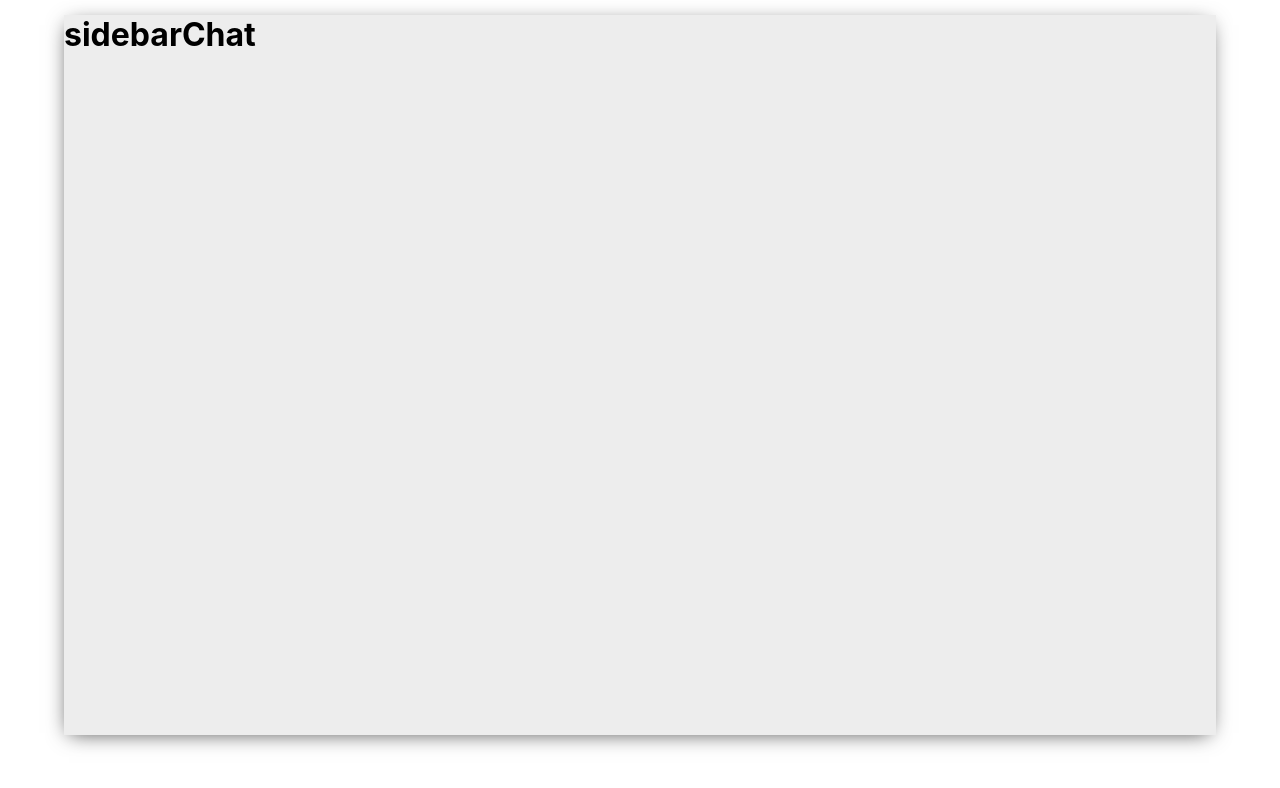
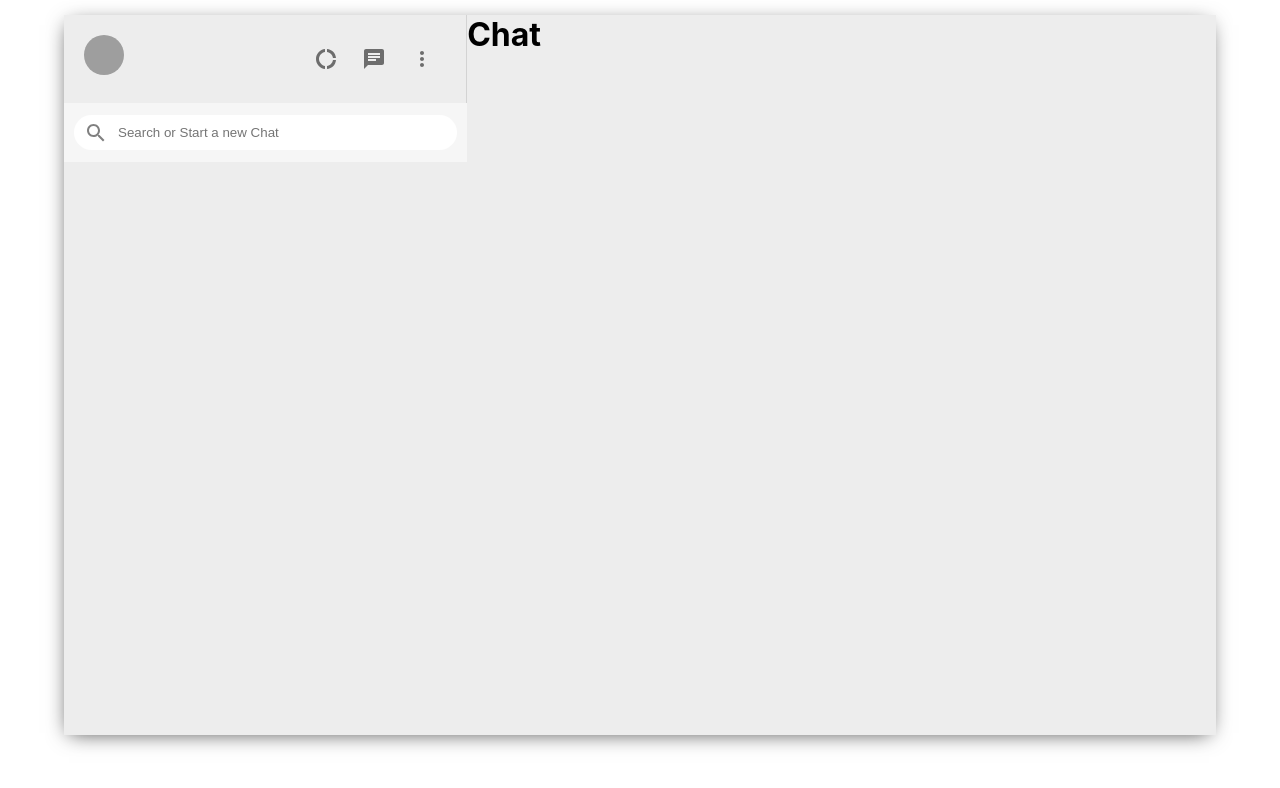
Before and after one commit to JocheAttah/Whatsapp-Clone, a React (Create React App) app: page / in a window 1280 px wide. Shown: the top 788 px of the page. Built offline with nearby package versions, Linux system fonts and the light colour scheme; grey boxes are pictures that could not be loaded.

Commit message:
sidebar header & search ui

```diff
--- a/package.json
+++ b/package.json
@@ -3,6 +3,8 @@
   "version": "0.1.0",
   "private": true,
   "dependencies": {
+    "@material-ui/core": "^4.11.0",
+    "@material-ui/icons": "^4.9.1",
     "@testing-library/jest-dom": "^4.2.4",
     "@testing-library/react": "^9.3.2",
     "@testing-library/user-event": "^7.1.2",
--- a/src/components/Chat.css
+++ b/src/components/Chat.css
@@ -0,0 +1,5 @@
+.chat {
+    display: flex;
+    flex-direction: column;
+    flex: 0.65;
+}
--- a/src/components/Sidebar.css
+++ b/src/components/Sidebar.css
@@ -0,0 +1,53 @@
+.sidebar{
+    display: flex;
+    flex-direction: column;
+    flex: 0.35;
+}
+
+.sidebar__header{
+    display: flex;
+    justify-content: space-between;
+    padding: 20px;
+    border-right: 1px solid lightgray;
+}
+
+.sidebar__headerRight{
+    display: flex;
+    align-items: center;
+    justify-content: center;
+    min-width: 10vw;
+}
+
+.sidebar__headerRight > .MuiSvgIcon-root{
+    margin-right: 2vw;
+    font-size: 24px !important;
+}
+
+.sidebar__search{
+    display: flex;
+    align-items: center;
+    background-color: #f6f6f6;
+    height:39px;
+    padding: 10px;
+}
+
+.sidebar__searchContainer{
+    display: flex;
+    align-items: center;
+    background-color: white;
+    width: 100%;
+    height: 35px;
+    border-radius: 20px;
+    padding-left: 10px;
+}
+
+.sidebar__searchContainer > input{
+    border: none;
+    outline: none;
+    margin-left: 10px;
+}
+
+.sidebar__searchContainer > .MuiSvgIcon-root{
+    color: gray;
+    /* padding: 10px; */
+}
--- a/src/components/Sidebar.jsx
+++ b/src/components/Sidebar.jsx
@@ -1,13 +1,38 @@
-import React from 'react';
-import './Sidebar.css';
+import React from "react";
+import "./Sidebar.css";
+import DonutLargeIcon from "@material-ui/icons/DonutLarge";
+import ChatIcon from "@material-ui/icons/Chat";
+import MoreVertIcon from "@material-ui/icons/MoreVert";
+import { Avatar, IconButton } from "@material-ui/core";
+// import { SearchOutlined } from '@material-ui/icons';
+import SearchIcon from '@material-ui/icons/Search';
 
 function Sidebar() {
-    return (
-        <div className="sidebar">
-        <h1> sidebar </h1>
-
+  return (
+    <div className="sidebar">
+      <div className="sidebar__header">
+        <Avatar src="https://avatars3.githubusercontent.com/u/39128641?s=460&u=fc6522969d033a4ed02f00ec1f56ffee419cbad2&v=4" />
+        <div className="sidebar__headerRight">
+          <IconButton>
+            <DonutLargeIcon />
+          </IconButton>
+          <IconButton>
+            <ChatIcon />
+          </IconButton>
+          <IconButton>
+            <MoreVertIcon />
+          </IconButton>
         </div>
-    )
+      </div>
+      <div className="sidebar__search">
+          <div className="sidebar__searchContainer">
+              {/* <SearchOutlined /> */}
+              <SearchIcon />
+              <input type="text" placeholder="Search or Start a new Chat"/>
+          </div>
+      </div>
+    </div>
+  );
 }
 
-export default Sidebar
+export default Sidebar;
```
Also changed, not shown: 1 other file (tests, documents, lock files or other folders).
